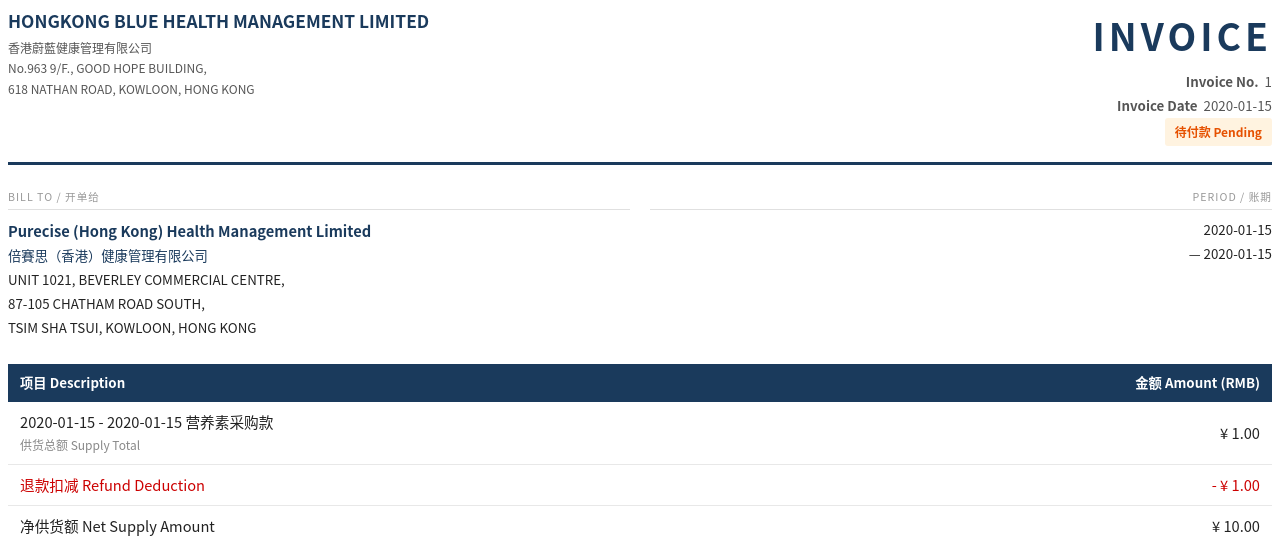
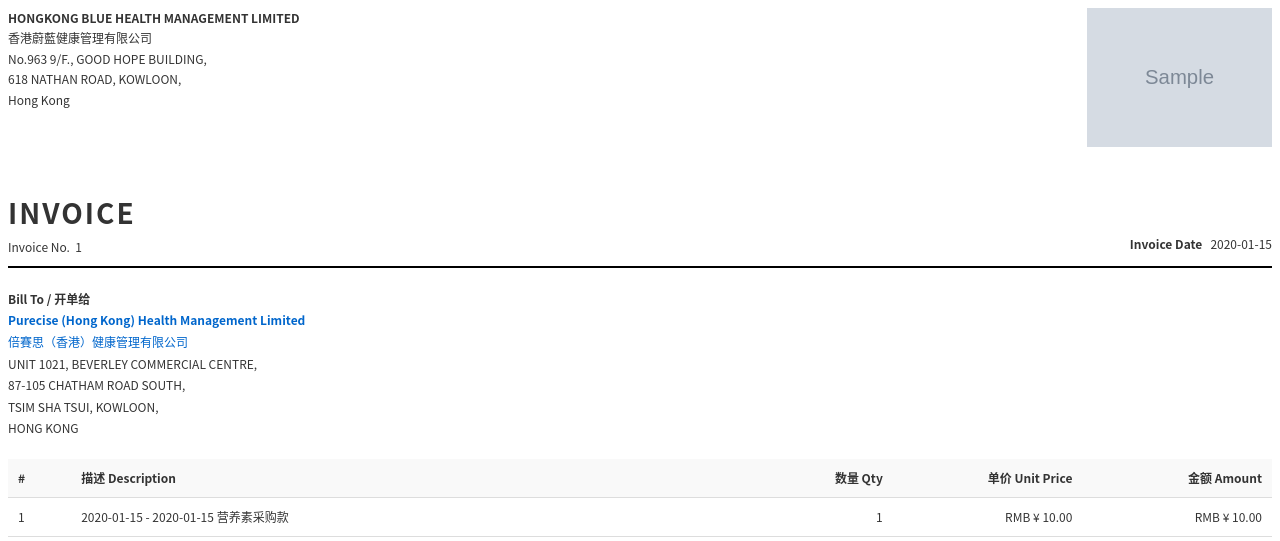
Before and after one commit to qizisheng19861203-lab/wemall-hk-reconciliation, a Python web app: template backend/app/templates/invoice.html in a window 1280 px wide. Shown: the top 541 px of the page. Run offline with Jinja, Linux system fonts and the light colour scheme; the template is opened without the code that fills it: most values are stand-ins (such as "Sample title", 1, 10 or a date in 2020); grey boxes marked "Sample" are stand-in pictures; grey boxes are pictures that could not be loaded.

Commit message:
PDF全面修复：Invoice对齐截图样式+Logo+中文字体+明细去HKD
- invoice.html 完全重写：匹配 invoices_2026.html 样式，顶部 logo，
  INVOICE 标题+编号，Bill To，表格（#/描述/Qty/Unit Price/Amount），
  付款方式框+合计+公章，付款资料
- detail.html：去掉 HKD:CNY 汇率和港币金额列，4格汇总栏全为 RMB，
  合计行只显示 RMB，表头加繁中+英文双语，每页固定公章
- pdf_generator.py：支持嵌入 logo.jpg（JPEG）和 seal.png
- Dockerfile：新增 fonts-noto-cjk 中文字体，解决中文字符不完整问题
- static/logo.jpg, static/seal.png：加入版本库（.gitignore 用 static/* + 例外）
- deploy.yml：rsync 不再排除 static/（上一 commit 已修）

Co-Authored-By: Claude Sonnet 4.6 <noreply@anthropic.com>

```diff
--- a/backend/app/templates/invoice.html
+++ b/backend/app/templates/invoice.html
@@ -4,149 +4,153 @@
 <meta charset="UTF-8">
 <style>
   @page { size: A4; margin: 2cm 2cm 2.5cm 2cm; }
-  body { font-family: "Noto Sans CJK SC", "Microsoft YaHei", Arial, sans-serif; font-size: 11pt; color: #222; line-height: 1.5; }
+  body {
+    font-family: "Noto Sans CJK SC", "WenQuanYi Zen Hei", "Source Han Sans CN",
+                 "Microsoft YaHei", "PingFang SC", Arial, sans-serif;
+    font-size: 12px; color: #333; line-height: 1.5;
+  }
 
   /* 顶部 */
-  .header { display: flex; justify-content: space-between; align-items: flex-start; padding-bottom: 16px; border-bottom: 3px solid #1a3a5c; margin-bottom: 24px; }
-  .co-name { font-size: 13pt; font-weight: bold; color: #1a3a5c; }
-  .co-addr { font-size: 9pt; color: #555; line-height: 1.7; margin-top: 4px; }
-  .inv-title { text-align: right; }
-  .inv-title h1 { margin: 0; font-size: 28pt; font-weight: 900; color: #1a3a5c; letter-spacing: 4px; }
-  .inv-title .inv-meta { font-size: 10pt; color: #555; margin-top: 6px; line-height: 1.8; }
+  .header { display: flex; justify-content: space-between; align-items: flex-start; margin-bottom: 40px; }
+  .company-info { line-height: 1.7; font-size: 12px; }
 
-  /* 双栏信息 */
-  .two-col { display: flex; justify-content: space-between; margin-bottom: 24px; gap: 20px; }
-  .info-block { flex: 1; }
-  .info-block .block-title { font-size: 8pt; text-transform: uppercase; letter-spacing: 1px; color: #999; border-bottom: 1px solid #e0e0e0; padding-bottom: 4px; margin-bottom: 8px; }
-  .info-block .block-body { font-size: 10pt; line-height: 1.8; }
-  .billed-to-name { font-weight: bold; color: #1a3a5c; font-size: 11pt; }
+  /* 标题行 */
+  .title-section { display: flex; justify-content: space-between; align-items: flex-end;
+                   border-bottom: 2px solid #000; padding-bottom: 10px; margin-bottom: 20px; }
+  .title-section h1 { margin: 0 0 5px 0; font-size: 28px; font-weight: bold; letter-spacing: 2px; }
+  .title-section .inv-no { margin: 0; font-size: 12px; }
+  .title-section .inv-date { text-align: right; font-size: 12px; line-height: 2; }
 
-  /* 金额汇总表 */
-  .amount-table { width: 100%; border-collapse: collapse; margin-bottom: 24px; }
-  .amount-table th { background: #1a3a5c; color: #fff; padding: 9px 12px; font-size: 10pt; font-weight: 600; text-align: left; }
-  .amount-table td { padding: 9px 12px; border-bottom: 1px solid #e8e8e8; font-size: 11pt; }
-  .amount-table tr:last-child td { border-bottom: none; }
-  .amount-table .total-row td { background: #f0f4f8; font-weight: bold; font-size: 13pt; color: #1a3a5c; border-top: 2px solid #1a3a5c; }
+  /* 开单给 */
+  .address-section { margin-bottom: 20px; }
+  .address-block { line-height: 1.8; font-size: 12px; }
 
-  /* 备注 */
-  .notes-box { background: #f8f8f8; border-left: 4px solid #1a3a5c; padding: 10px 14px; margin-bottom: 24px; font-size: 9.5pt; color: #555; }
+  /* 明细表格 */
+  table { width: 100%; border-collapse: collapse; margin-bottom: 20px; font-size: 12px; }
+  table th, table td { padding: 10px; text-align: left; border-bottom: 1px solid #ddd; }
+  table th { background-color: #f9f9f9; font-weight: 600; }
 
-  /* 底部：收款信息 + 公章 */
-  .footer { margin-top: 30px; padding-top: 16px; border-top: 1px solid #ddd; display: flex; justify-content: space-between; align-items: flex-end; }
-  .payment-info { font-size: 9pt; line-height: 1.9; color: #444; }
-  .payment-info strong { color: #1a3a5c; }
-  .stamp-area { text-align: center; min-width: 130px; }
-  .stamp-area img { width: 120px; height: 120px; object-fit: contain; opacity: 0.88; mix-blend-mode: multiply; }
+  /* 底部：付款方式 + 合计 + 公章 */
+  .bottom-section { display: flex; justify-content: space-between; align-items: flex-start; margin-bottom: 60px; }
+  .payment-mode-box { border: 1px solid #ddd; padding: 15px; width: 38%; border-radius: 5px; line-height: 1.8; font-size: 11px; }
+  .totals-area { width: 42%; position: relative; font-size: 12px; }
+  .total-line { display: flex; justify-content: space-between; padding: 6px 0; border-bottom: 1px solid #eee; }
+  .grand-total { display: flex; justify-content: space-between; padding: 10px 0;
+                 font-weight: bold; border-top: 2px solid #333; margin-top: 4px; font-size: 13px; }
+  .stamp-img {
+    position: absolute;
+    right: 60px;
+    bottom: -70px;
+    width: 150px;
+    opacity: 0.88;
+    mix-blend-mode: multiply;
+  }
 
-  .status-badge { display: inline-block; padding: 3px 10px; border-radius: 3px; font-size: 9pt; font-weight: bold; }
-  .status-settled { background: #e6f4ea; color: #2e7d32; }
-  .status-pending { background: #fff3e0; color: #e65100; }
+  /* 付款资料 */
+  .payment-details { line-height: 1.9; margin-top: 30px; padding-top: 15px; border-top: 1px solid #eee; font-size: 12px; }
 </style>
 </head>
 <body>
 
-<!-- 顶部：公司信息 + INVOICE 标题 -->
+<!-- 顶部：公司信息 + Logo -->
 <div class="header">
-  <div>
-    <div class="co-name">HONGKONG BLUE HEALTH MANAGEMENT LIMITED</div>
-    <div class="co-addr">
+  <div class="company-info">
+    <strong>HONGKONG BLUE HEALTH MANAGEMENT LIMITED</strong><br>
     香港蔚藍健康管理有限公司<br>
     No.963 9/F., GOOD HOPE BUILDING,<br>
-      618 NATHAN ROAD, KOWLOON, HONG KONG
+    618 NATHAN ROAD, KOWLOON,<br>
+    Hong Kong
   </div>
+  {% if logo_src %}
+  <div style="text-align:right;">
+    <img src="{{ logo_src }}" alt="Blue Medicine Logo" style="width:185px; height:auto;" />
   </div>
-  <div class="inv-title">
+  {% endif %}
+</div>
+
+<!-- 标题行：INVOICE + Invoice No. + 日期 -->
+<div class="title-section">
+  <div>
     <h1>INVOICE</h1>
-    <div class="inv-meta">
-      <strong>Invoice No.</strong>&nbsp;&nbsp;{{ settlement.invoice_number }}<br>
-      <strong>Invoice Date</strong>&nbsp;&nbsp;{{ settlement.period_end.strftime('%Y-%m-%d') }}<br>
-      <span class="status-badge {{ 'status-settled' if settlement.status.value == 'settled' else 'status-pending' }}">
-        {{ "已结清 Settled" if settlement.status.value == "settled" else "待付款 Pending" }}
-      </span>
+    <p class="inv-no">Invoice No.&nbsp;&nbsp;{{ settlement.invoice_number }}</p>
   </div>
+  <div class="inv-date">
+    <strong>Invoice Date</strong>&nbsp;&nbsp;&nbsp;{{ settlement.period_end.strftime('%Y-%m-%d') }}
   </div>
 </div>
 
-<!-- 双栏：开单给 + 账期信息 -->
-<div class="two-col">
-  <div class="info-block">
-    <div class="block-title">Bill To / 开单给</div>
-    <div class="block-body">
-      <div class="billed-to-name">Purecise (Hong Kong) Health Management Limited</div>
-      <div style="color:#1a3a5c;">倍賽思（香港）健康管理有限公司</div>
+<!-- 开单给 -->
+<div class="address-section">
+  <div class="address-block">
+    <strong>Bill To / 开单给</strong><br>
+    <span style="color:#0066cc;"><strong>Purecise (Hong Kong) Health Management Limited</strong></span><br>
+    <span style="color:#0066cc;">倍賽思（香港）健康管理有限公司</span><br>
     UNIT 1021, BEVERLEY COMMERCIAL CENTRE,<br>
     87-105 CHATHAM ROAD SOUTH,<br>
-      TSIM SHA TSUI, KOWLOON, HONG KONG
-    </div>
-  </div>
-  <div class="info-block" style="text-align:right;">
-    <div class="block-title">Period / 账期</div>
-    <div class="block-body">
-      {{ settlement.period_start.strftime('%Y年%m月%d日') }}<br>
-      — {{ settlement.period_end.strftime('%Y年%m月%d日') }}
-    </div>
+    TSIM SHA TSUI, KOWLOON,<br>
+    HONG KONG
   </div>
 </div>
 
-<!-- 金额汇总 -->
-<table class="amount-table">
+<!-- 明细表格 -->
+<table>
   <thead>
     <tr>
-      <th>项目 Description</th>
-      <th style="text-align:right;">金额 Amount (RMB)</th>
+      <th style="width:5%;">#</th>
+      <th style="width:55%;">描述 Description</th>
+      <th style="width:10%; text-align:right;">数量 Qty</th>
+      <th style="width:15%; text-align:right;">单价 Unit Price</th>
+      <th style="width:15%; text-align:right;">金额 Amount</th>
     </tr>
   </thead>
   <tbody>
     <tr>
-      <td>{{ settlement.period_start.strftime('%Y年%m月%d日') }} - {{ settlement.period_end.strftime('%Y年%m月%d日') }} 营养素采购款<br>
-          <span style="font-size:9pt;color:#888;">供货总额 Supply Total</span></td>
-      <td style="text-align:right;">¥ {{ "%.2f"|format(settlement.total_supply_rmb) }}</td>
-    </tr>
-    {% if settlement.total_refund_rmb > 0 %}
-    <tr>
-      <td style="color:#c00;">退款扣减 Refund Deduction</td>
-      <td style="text-align:right;color:#c00;">- ¥ {{ "%.2f"|format(settlement.total_refund_rmb) }}</td>
-    </tr>
-    {% endif %}
-    <tr>
-      <td>净供货额 Net Supply Amount</td>
-      <td style="text-align:right;">¥ {{ "%.2f"|format(settlement.net_supply_rmb) }}</td>
-    </tr>
-    <tr>
-      <td>汇率 Exchange Rate</td>
-      <td style="text-align:right;">1 HKD = {{ settlement.hkd_rate }} CNY</td>
-    </tr>
-    <tr class="total-row">
-      <td>应付合计 Total Due</td>
-      <td style="text-align:right;">HKD {{ "%.2f"|format(settlement.payment_amount_hkd) }}</td>
+      <td>1</td>
+      <td>{{ settlement.period_start.strftime('%Y年%m月%d日') }} - {{ settlement.period_end.strftime('%Y年%m月%d日') }} 营养素采购款</td>
+      <td style="text-align:right;">1</td>
+      <td style="text-align:right;">RMB ¥ {{ "%.2f"|format(settlement.net_supply_rmb) }}</td>
+      <td style="text-align:right;">RMB ¥ {{ "%.2f"|format(settlement.net_supply_rmb) }}</td>
     </tr>
   </tbody>
 </table>
 
-{% if settlement.actual_payment_hkd %}
-<div class="notes-box" style="background:#e8f5e9;border-color:#2e7d32;color:#2e7d32;">
-  ✓ 实际已付 Actual Paid：HKD {{ "%.2f"|format(settlement.actual_payment_hkd) }}
-  {% if settlement.notes %} &nbsp;｜&nbsp; 备注：{{ settlement.notes }}{% endif %}
+<!-- 付款方式 + 合计 + 公章 -->
+<div class="bottom-section">
+  <div class="payment-mode-box">
+    <p style="margin:0 0 8px 0; font-weight:bold;">Payment Mode / 付款方式</p>
+    <div style="display:flex; justify-content:space-between;">
+      <span>方式</span>
+      <span>汇丰银行转账（HSBC Transfer）</span>
     </div>
-{% elif settlement.notes %}
-<div class="notes-box">备注 Notes：{{ settlement.notes }}</div>
-{% endif %}
+  </div>
 
-<!-- 底部：收款信息 + 公章 -->
-<div class="footer">
-  <div class="payment-info">
-    <strong>Payment Details / 收款资料</strong><br>
-    收款人户口号码：040259236838<br>
-    收款人户口全名：HongKong Blue Health Management Limited<br>
-    收款银行：香港上海滙豐銀行有限公司（HSBC）<br>
-    收款银行地址：No. 1 Queen's Road Central, Hong Kong<br>
-    SWIFT Code：HSBCHKHHHKH
+  <div class="totals-area">
+    <div class="total-line">
+      <span>小计 Subtotal</span>
+      <span>RMB ¥ {{ "%.2f"|format(settlement.net_supply_rmb) }}</span>
+    </div>
+    <div class="total-line">
+      <span>税 Tax (0%)</span>
+      <span>0.00</span>
+    </div>
+    <div class="grand-total">
+      <span>合计 Total</span>
+      <span>RMB ¥ {{ "%.2f"|format(settlement.net_supply_rmb) }}</span>
     </div>
     {% if stamp_src %}
-  <div class="stamp-area">
-    <img src="{{ stamp_src }}" alt="公章" />
+    <img src="{{ stamp_src }}" alt="Company Stamp" class="stamp-img" />
+    {% endif %}
   </div>
-  {% endif %}
+</div>
+
+<!-- 付款资料 -->
+<div class="payment-details">
+  <strong>Payment Details / 付款资料</strong><br>
+  1. 收款人戶口號碼：040259236838<br>
+  2. 收款人戶口全名：HongKong Blue Health Management Limited<br>
+  3. 收款銀行名稱：香港上海滙豐銀行有限公司<br>
+  4. 收款銀行地址：香港皇后大道中1號 No. 1 Queen's Road Central Hong Kong<br>
+  5. SWIFT Code：HSBCHKHHHKH
 </div>
 
 </body>
```
Also changed, not shown: backend/app/services/pdf_generator.py (+8 -7 lines), backend/app/templates/detail.html (+25 -34 lines), static/logo.jpg (added), static/seal.png (added), 2 other files. Lines whose indentation alone changed are shown as unchanged.
